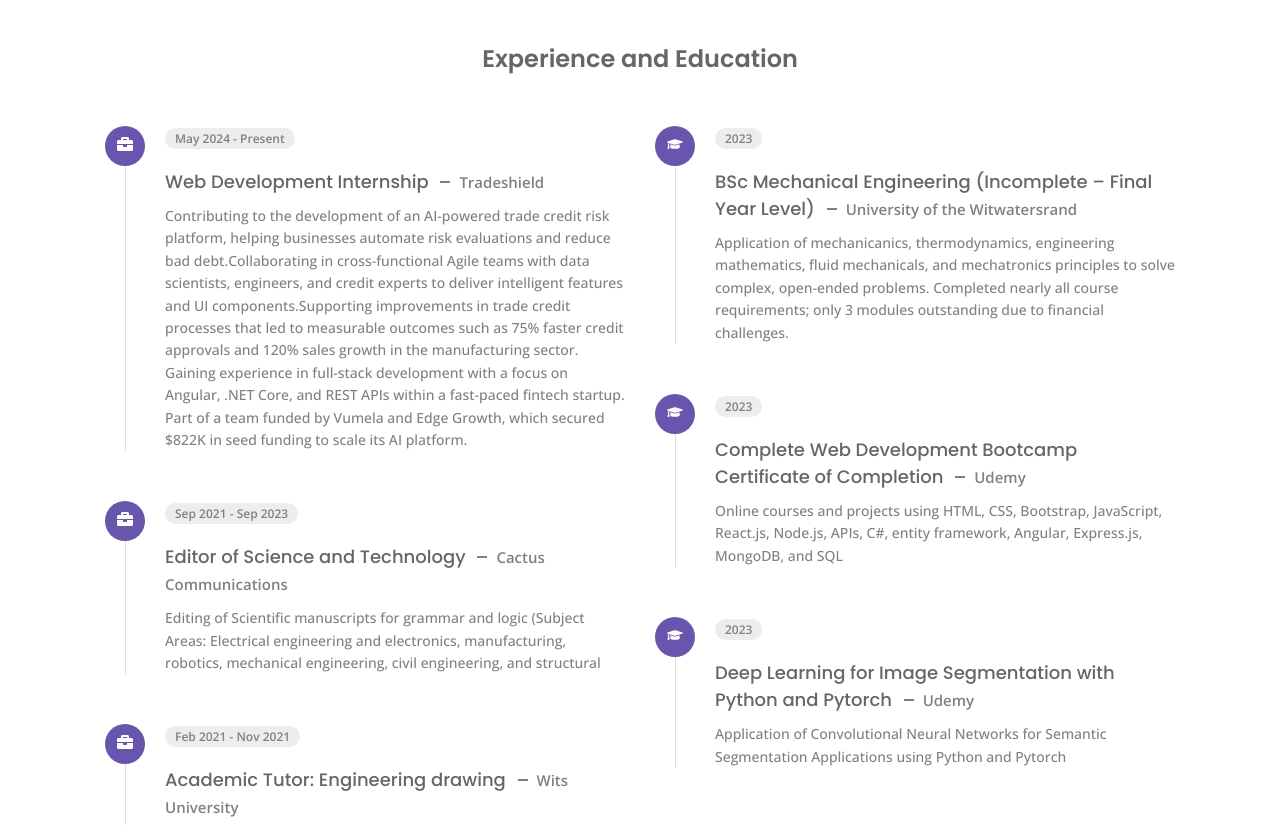
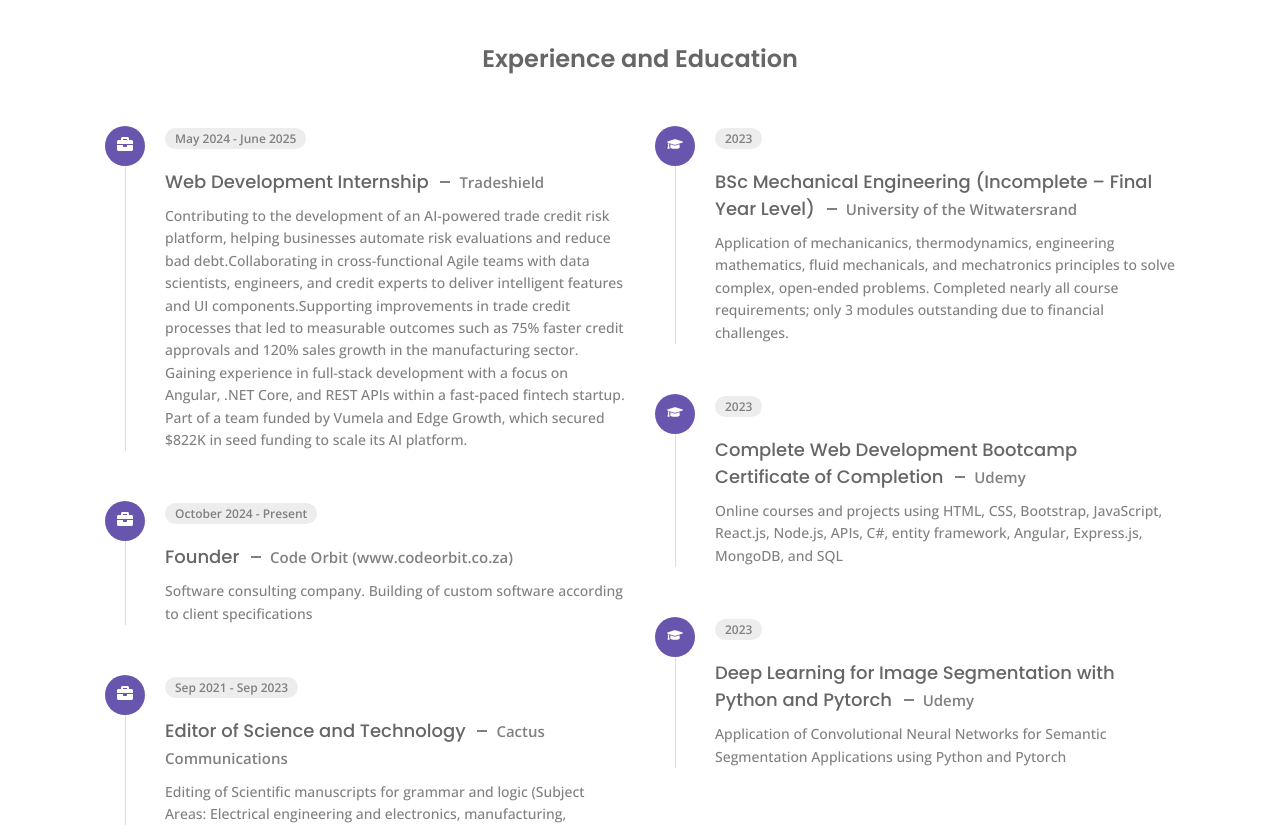
Before and after one commit to Kgaogelo072/Personal-Portfolio, a React (Vite) app: page /about in a window 1280 px wide. Shown: the part 1480-2305 px from the top of the page. Built offline with nearby package versions, Linux system fonts and the light colour scheme.

Commit message:
Lastest update

```diff
--- a/src/data.jsx
+++ b/src/data.jsx
@@ -12,6 +12,7 @@ import { FiFileText, FiUser, FiExternalLink } from "react-icons/fi";
 import Work1 from "./assets/project-1.jpg";
 import Work2 from "./assets/project-2.jpg";
 import Work3 from "./assets/project-3.jpg";
+import Work4 from "./assets/project-4.jpg";
 
 
 import Theme1 from "./assets/purple.png";
@@ -142,13 +143,20 @@ export const resume = [
     id: 1,
     category: "experience",
     icon: <FaBriefcase />,
-    year: "May 2024 - Present",
+    year: "May 2024 - June 2025",
     title: "Web Development Internship <span> Tradeshield </span>",
     desc: "Contributing to the development of an AI-powered trade credit risk platform, helping businesses automate risk evaluations and reduce bad debt.Collaborating in cross-functional Agile teams with data scientists, engineers, and credit experts to deliver intelligent features and UI components.Supporting improvements in trade credit processes that led to measurable outcomes such as 75% faster credit approvals and 120% sales growth in the manufacturing sector. Gaining experience in full-stack development with a focus on Angular, .NET Core, and REST APIs within a fast-paced fintech startup. Part of a team funded by Vumela and Edge Growth, which secured $822K in seed funding to scale its AI platform.",
   },
-
+    {
+    id: 2,
+    category: "experience",
+    icon: <FaBriefcase />,
+    year: "October 2024 - Present",
+    title: "Founder <span>Code Orbit (www.codeorbit.co.za)</span>",
+    desc: "Software consulting company. Building of custom software according to client specifications",
+  },
   {
-    id: 2,
+    id: 3,
     category: "experience",
     icon: <FaBriefcase />,
     year: "Sep 2021 - Sep 2023",
@@ -157,7 +165,7 @@ export const resume = [
   },
 
   {
-    id: 3,
+    id: 4,
     category: "experience",
     icon: <FaBriefcase />,
     year: "Feb 2021 - Nov 2021",
@@ -166,7 +174,7 @@ export const resume = [
   },
 
   {
-    id: 4,
+    id: 5,
     category: "education",
     icon: <FaGraduationCap />,
     year: "2023",
@@ -175,7 +183,7 @@ export const resume = [
   },
 
   {
-    id: 5,
+    id: 6,
     category: "education",
     icon: <FaGraduationCap />,
     year: "2023",
@@ -184,7 +192,7 @@ export const resume = [
   },
 
   {
-    id: 6,
+    id: 7,
     category: "education",
     icon: <FaGraduationCap />,
     year: "2023",
@@ -214,7 +222,7 @@ export const skills = [
 
   {
     id: 4,
-    title: "Angular 17",
+    title: "Angular",
     percentage: "70",
   },
 
@@ -330,12 +338,39 @@ export const portfolio = [
       {
         icon: <FaCode />,
         title: "Languages : ",
-        desc: "Angular17, .Net, and Entity Framework, and SQL",
+        desc: "Angular, .Net, and Entity Framework, and SQL",
       },
       {
         icon: <FiExternalLink />,
         title: "GitHub Repository : ",
         desc: "https://github.com/Kgaogelo072/DattingApp.git",
+      },
+    ],
+  },
+  {
+    id: 3,
+    img: Work4,
+    title: "Software consulting website",
+    details: [
+      {
+        icon: <FiFileText />,
+        title: "Personal Project : ",
+        desc: "Website Application",
+      },
+      {
+        icon: <FiUser />,
+        title: "Description : ",
+        desc: "Software consulting website",
+      },
+      {
+        icon: <FaCode />,
+        title: "Languages : ",
+        desc: "HTML, CSS, Javascript, Boostrap",
+      },
+      {
+        icon: <FiExternalLink />,
+        title: "website link : ",
+        desc: "www.codeorbit.co.za",
       },
     ],
   },
--- a/src/pages/home/Home.jsx
+++ b/src/pages/home/Home.jsx
@@ -15,7 +15,7 @@ const Home = () => {
                 </h1>
                 <p className="home__description">
                 Driven and versatile Junior Software Developer with a background in Mechanical Engineering and a proven ability to deliver full-stack solutions.
-                Currently contributing to an AI-powered trade credit risk platform at Trade Shield. Skilled in Angular, .NET, SQL, and responsive web development.
+                Currently contributing to an AI-powered trade credit risk platform at Trade Shield. Skilled in Angular, React, Javascript, .NET, SQL, and responsive web development.
                 Passionate about solving real-world problems using scalable technologies. Strong communicator who thrives in Agile, cross-functional environments.
                 </p>
                 <Link to ="./about" className = "button">
```
Also changed, not shown: src/assets/project-3.jpg, src/assets/project-4.jpg (added).
